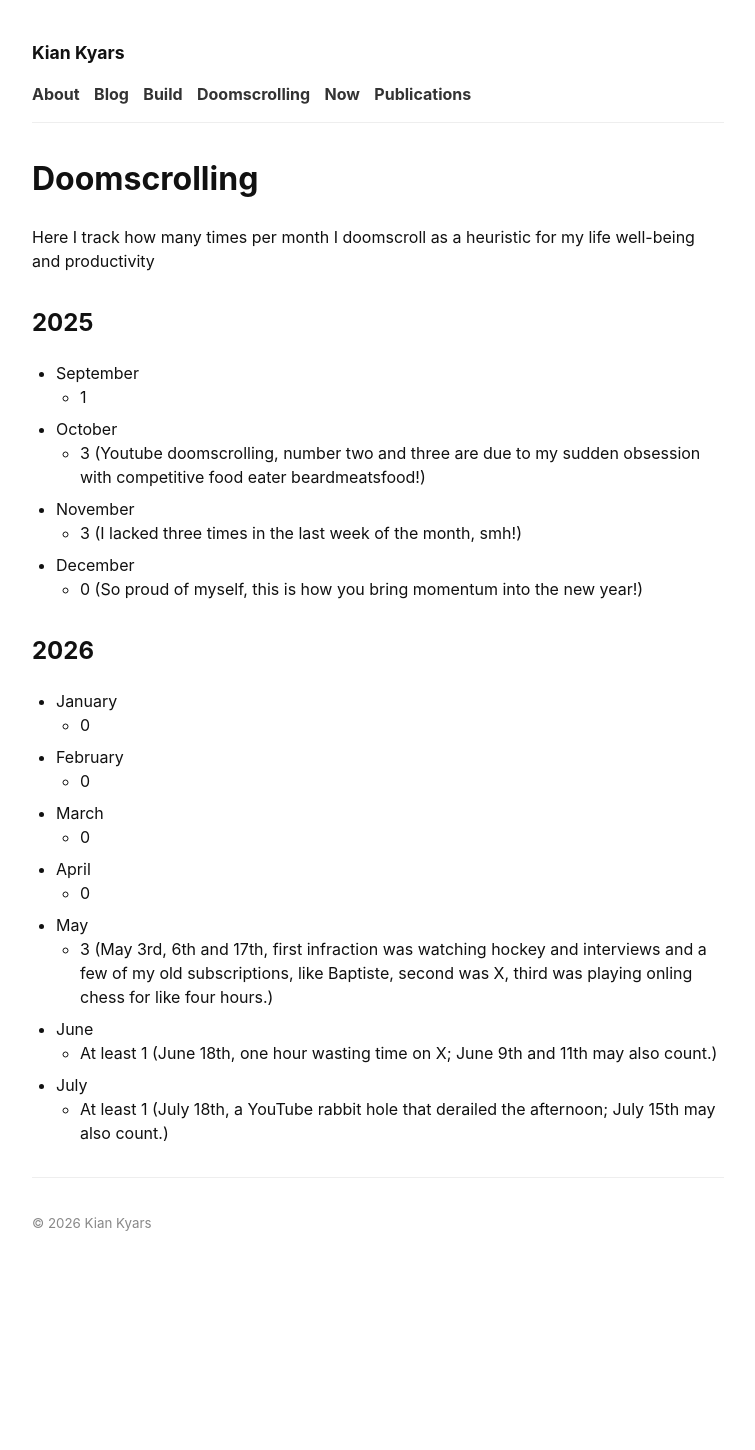
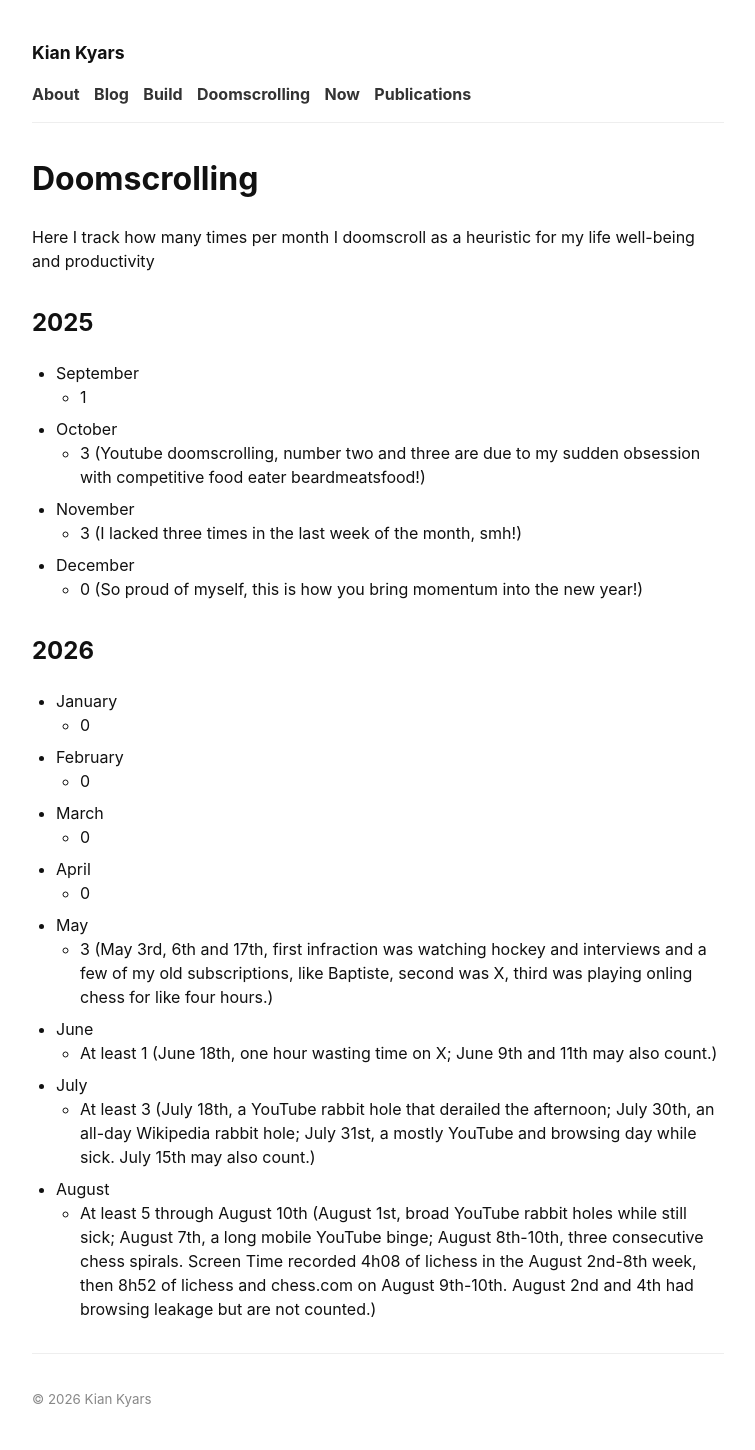
Before and after one commit to kiankyars/kiankyars.github.io, a Jekyll site: the page built from doomscrolling.md, in a window 1280 px wide. Shown: the whole page, without its empty margins (262-1017 px from the left). Built offline with Jekyll 4.4.1, drawn with Linux system fonts in a browser that asks for light colours; before the commit the page ends 1274 px from its top, so only the background shows below that.

Commit message:
reflection: update doomscrolling and weekly victories

```diff
--- a/doomscrolling.md
+++ b/doomscrolling.md
@@ -32,4 +32,6 @@ Here I track how many times per month I doomscroll as a heuristic for my life we
 - June
     - At least 1 (June 18th, one hour wasting time on X; June 9th and 11th may also count.)
 - July
-    - At least 1 (July 18th, a YouTube rabbit hole that derailed the afternoon; July 15th may also count.)
+    - At least 3 (July 18th, a YouTube rabbit hole that derailed the afternoon; July 30th, an all-day Wikipedia rabbit hole; July 31st, a mostly YouTube and browsing day while sick. July 15th may also count.)
+- August
+    - At least 5 through August 10th (August 1st, broad YouTube rabbit holes while still sick; August 7th, a long mobile YouTube binge; August 8th-10th, three consecutive chess spirals. Screen Time recorded 4h08 of lichess in the August 2nd-8th week, then 8h52 of lichess and chess.com on August 9th-10th. August 2nd and 4th had browsing leakage but are not counted.)
```
Also changed, not shown: _posts/weekly-victories/2026-07-31-weekly-victories.md (+2 -2 lines), _posts/weekly-victories/2026-08-07-weekly-victories.md (added, +34 -0 lines).
